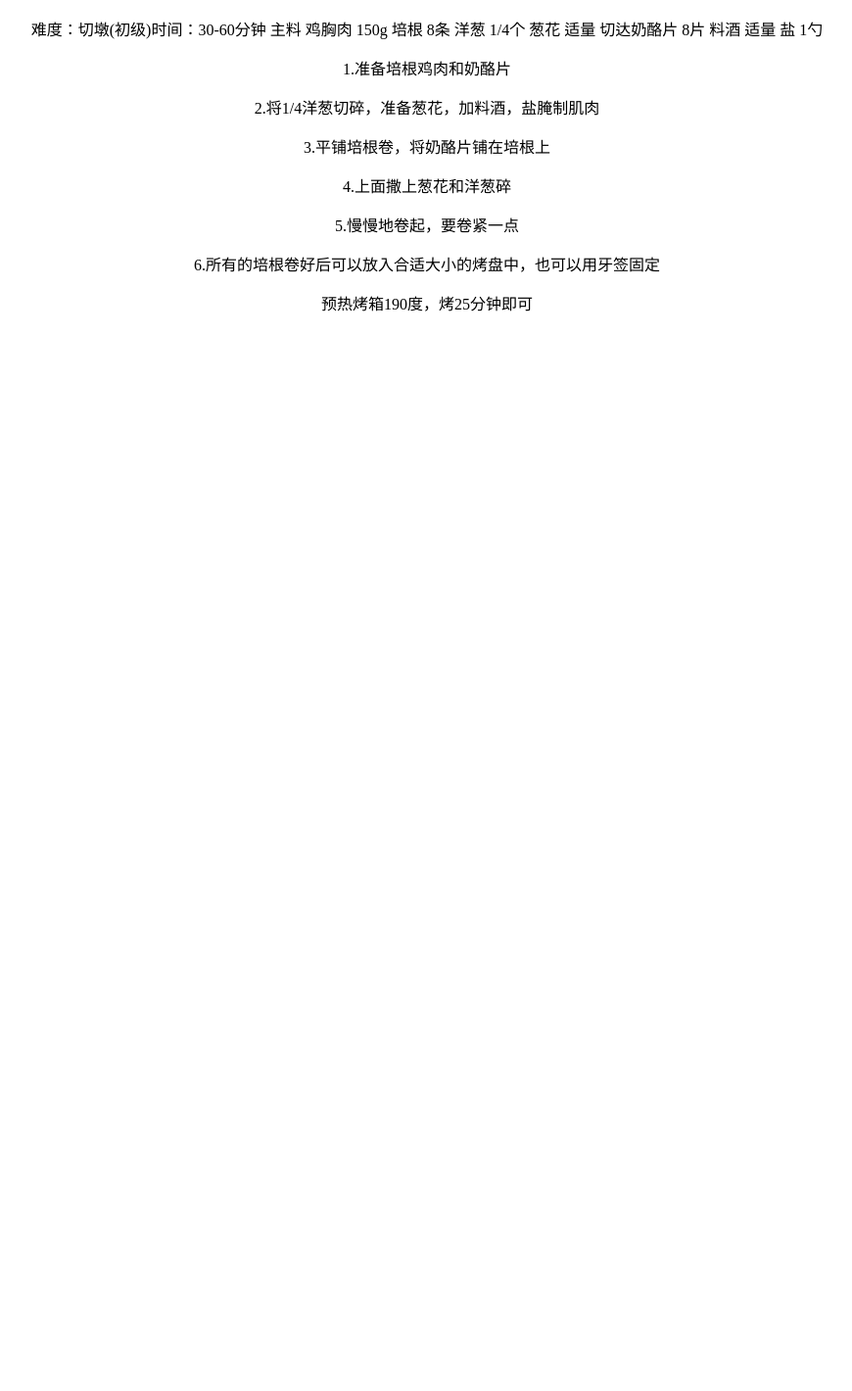
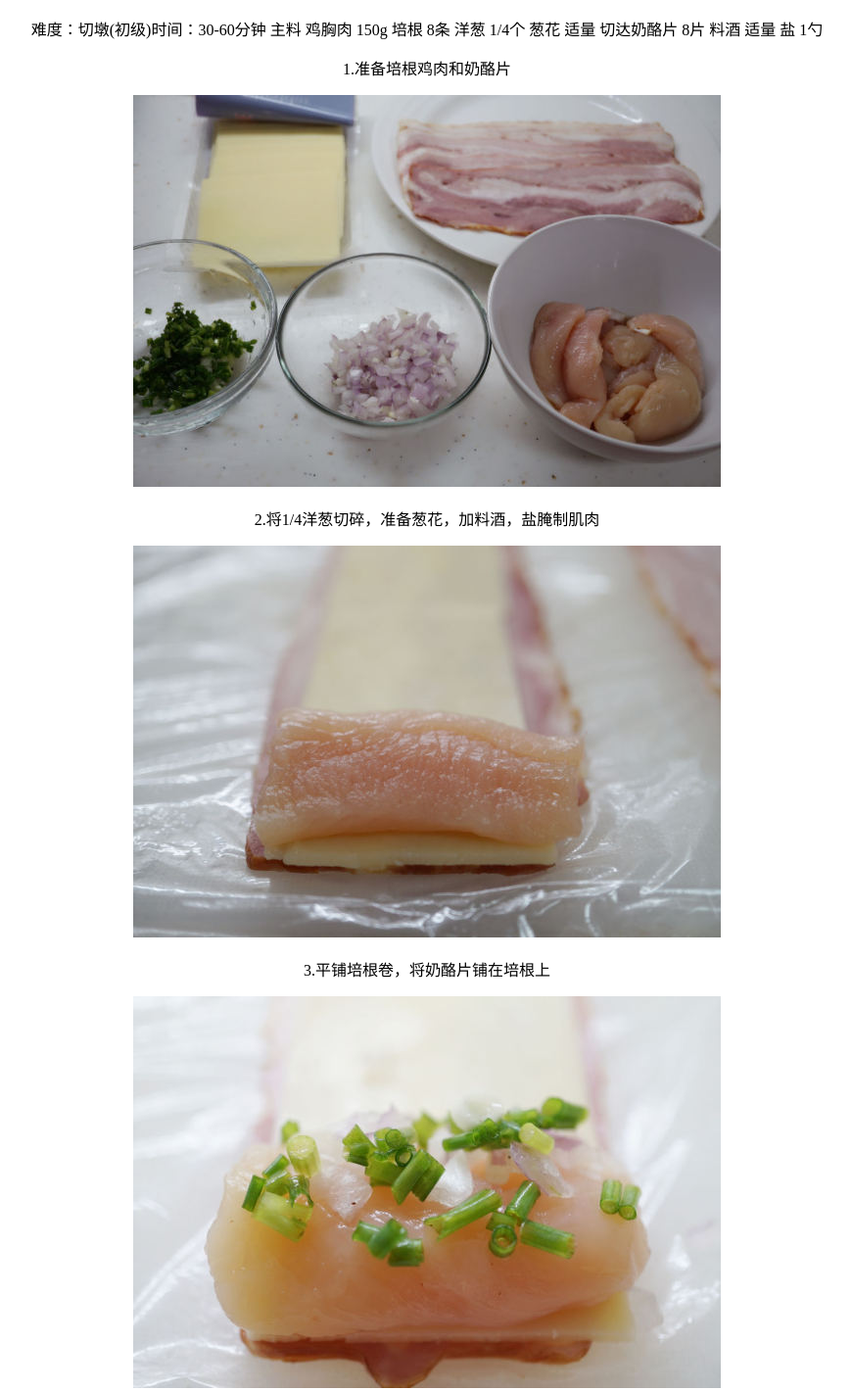
Before and after one commit to assistmoon/CookingTime, a plain HTML site: page cookbook/book1.html in a window 1280 px wide. Shown: the part 459-1879 px from the top of the page at 98% size, without its empty margins (204-1074 px from the left). Before the commit the page ends 800 px from the top, so only its background shows below. Drawn offline with Linux system fonts and the light colour scheme.

Commit message:
book1 30

```diff
--- a/cookbook/book1.html
+++ b/cookbook/book1.html
@@ -29,12 +29,16 @@
 盐 1勺
           </p>
           <P>1.准备培根鸡肉和奶酪片</p>
+          <image src = "../pic/1/1.jpg">
           <P>2.将1/4洋葱切碎，准备葱花，加料酒，盐腌制肌肉</p>
+          <image src = "../pic/1/2.jpg">
           <P>3.平铺培根卷，将奶酪片铺在培根上</p>
+          <image src = "../pic/1/3.jpg">
           <P>4.上面撒上葱花和洋葱碎</p>
           <P>5.慢慢地卷起，要卷紧一点</p>
           <P>6.所有的培根卷好后可以放入合适大小的烤盘中，也可以用牙签固定</p>
-          <P>预热烤箱190度，烤25分钟即可</p>
+          <P>预热烤箱190度，烤25分钟即可 </p>
+          <image src = "../pic/1/4.jpg">
         </div>
         </div>
       </header>
```
Also changed, not shown: pic/1/1.jpg (added), pic/1/2.jpg (added), pic/1/3.jpg (added), pic/1/4.jpg (added).
